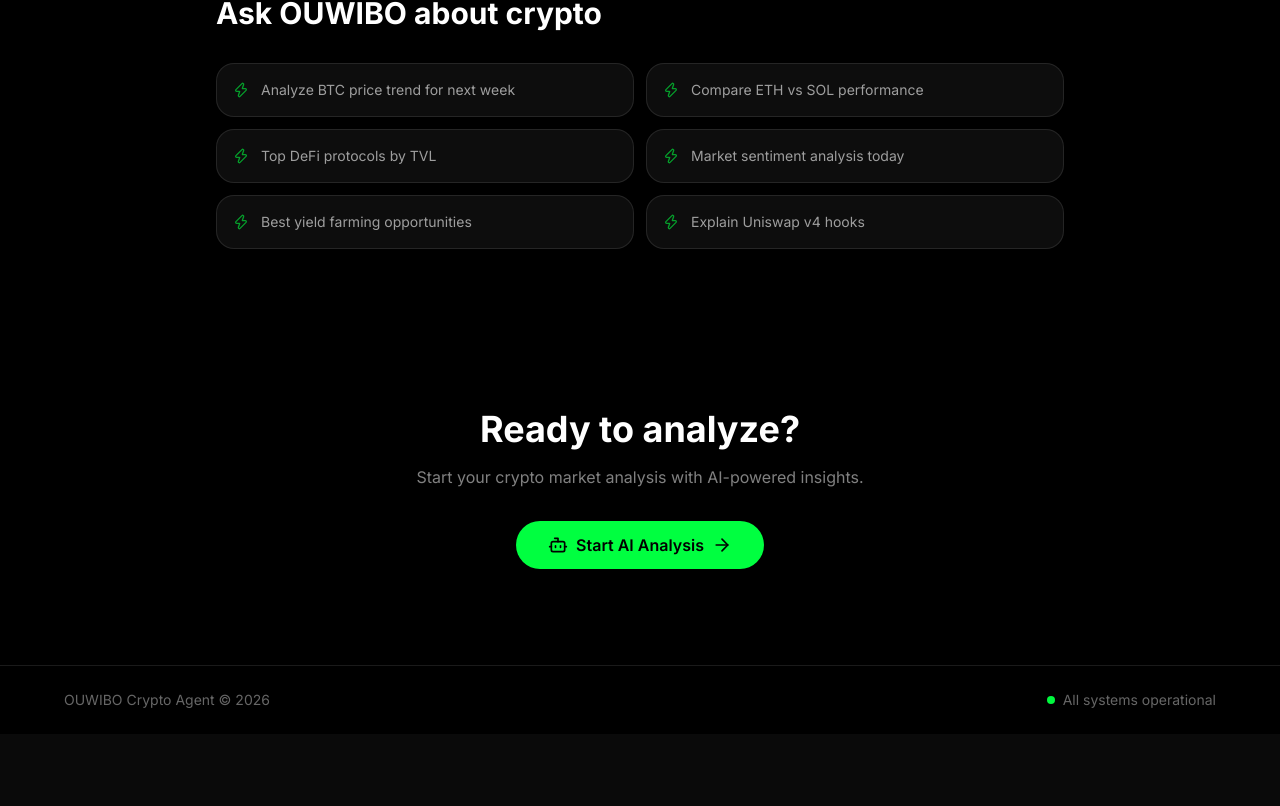
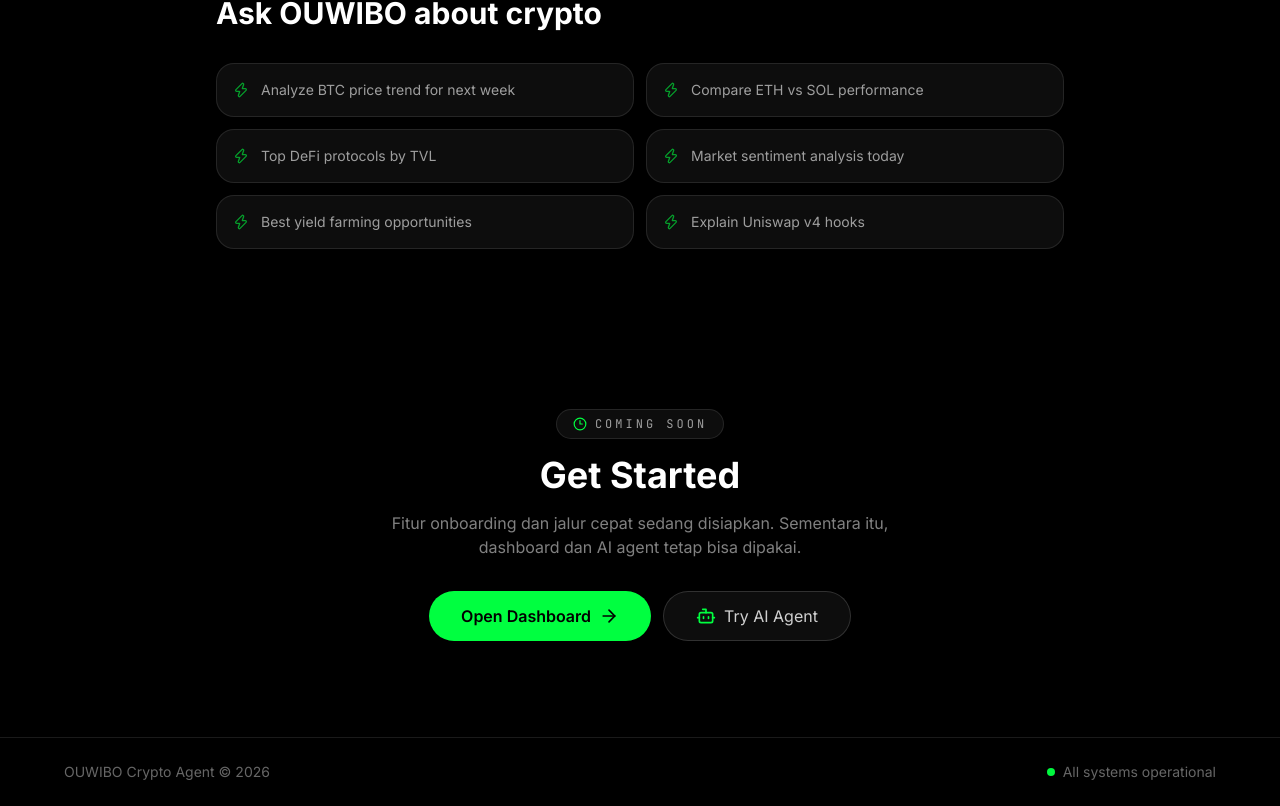
Before and after one commit to ouwibo/Agent, a React (Vite) app in the folder frontend/: page / in a window 1280 px wide. Shown: the part 1384-2190 px from the top of the page. Before the commit the page ends 2118 px from the top, so only its background shows below. Built offline with nearby package versions, Linux system fonts and the light colour scheme.

Commit message:
Refine homepage get started section

```diff
--- a/frontend/src/pages/home.tsx
+++ b/frontend/src/pages/home.tsx
@@ -1,7 +1,7 @@
 import { motion } from "framer-motion";
 import { Link } from "wouter";
 import { MatrixBackground } from "@/components/matrix-background";
-import { Bitcoin, TrendingUp, BarChart3, Zap, ArrowRight, Bot } from "lucide-react";
+import { Bitcoin, TrendingUp, BarChart3, Zap, ArrowRight, Bot, Clock3 } from "lucide-react";
 
 const features = [
   { icon: TrendingUp, title: "Market Analysis", desc: "Real-time crypto price analysis and trend prediction" },
@@ -166,16 +166,28 @@
           viewport={{ once: true }}
           className="max-w-xl mx-auto"
         >
-          <h2 className="text-3xl md:text-4xl font-bold mb-4">Ready to analyze?</h2>
-          <p className="text-white/50 mb-8">Start your crypto market analysis with AI-powered insights.</p>
-          <Link
-            href="/agent"
-            className="inline-flex items-center gap-2 px-8 py-3 rounded-full bg-primary text-black font-semibold hover:opacity-90 transition-opacity"
-          >
-            <Bot className="w-5 h-5" />
-            Start AI Analysis
-            <ArrowRight className="w-5 h-5" />
-          </Link>
+          <div className="inline-flex items-center gap-2 px-4 py-1.5 rounded-full border border-white/10 bg-white/5 text-white/60 text-xs font-mono tracking-[0.25em] mb-4">
+            <Clock3 className="w-3.5 h-3.5 text-primary" />
+            COMING SOON
+          </div>
+          <h2 className="text-3xl md:text-4xl font-bold mb-4">Get Started</h2>
+          <p className="text-white/50 mb-8">Fitur onboarding dan jalur cepat sedang disiapkan. Sementara itu, dashboard dan AI agent tetap bisa dipakai.</p>
+          <div className="flex flex-col sm:flex-row gap-3 justify-center">
+            <Link
+              href="/dashboard"
+              className="inline-flex items-center justify-center gap-2 px-8 py-3 rounded-full bg-primary text-black font-semibold hover:opacity-90 transition-opacity"
+            >
+              Open Dashboard
+              <ArrowRight className="w-5 h-5" />
+            </Link>
+            <Link
+              href="/agent"
+              className="inline-flex items-center justify-center gap-2 px-8 py-3 rounded-full border border-white/15 bg-white/5 text-white/80 hover:bg-white/10 transition-colors"
+            >
+              <Bot className="w-5 h-5 text-primary" />
+              Try AI Agent
+            </Link>
+          </div>
         </motion.div>
       </section>
 
```
Also changed, not shown: 1 other file (tests, documents, lock files or other folders).
